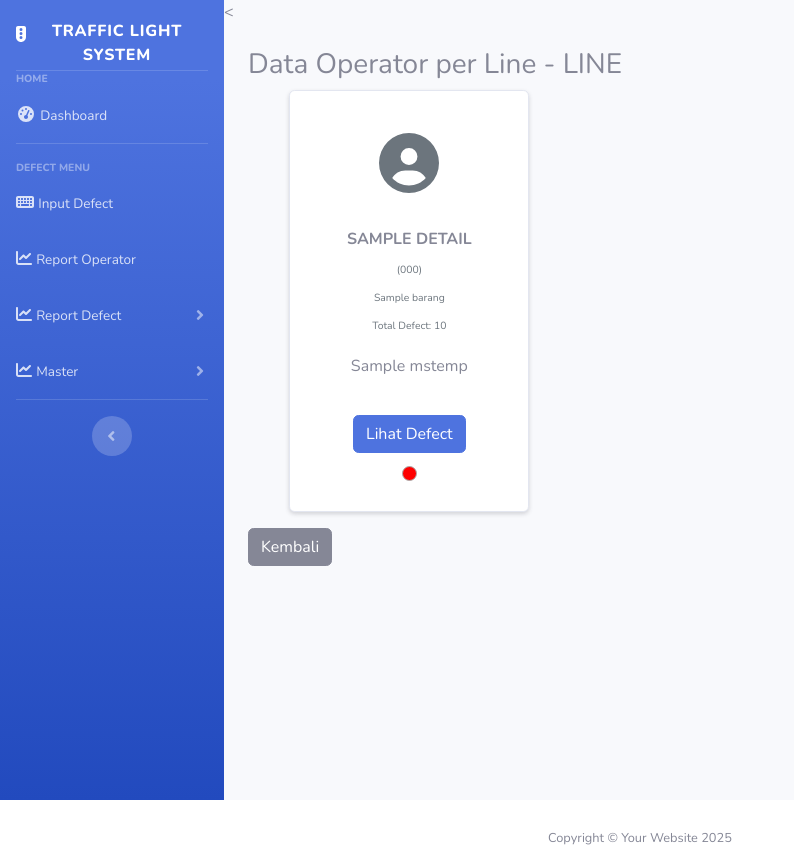
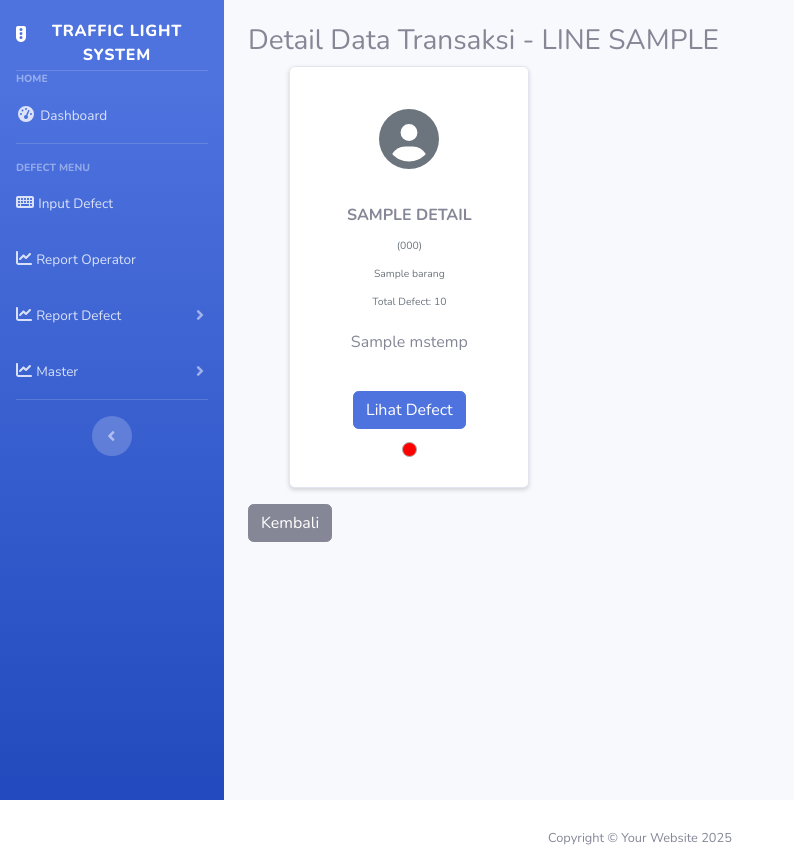
Before and after one commit to PKL-STTT-2025/Project-TLS, a CodeIgniter app: page /Project-TLS/index.php/transaksichecking/detail/1 in a window 1280 px wide. Shown: the top 846 px of the page, without its empty margins (0-794 px from the left). Run offline with CodeIgniter, Linux system fonts and the light colour scheme; tables that the repository leaves empty or names only in its code hold one stand-in row (values such as "Sample post").

Commit message:
Update: Perbaikan View

```diff
--- a/application/controllers/TransaksiChecking.php
+++ b/application/controllers/TransaksiChecking.php
@@ -13,33 +13,26 @@ class TransaksiChecking extends CI_Controller
     public function index()
     {
         $data['title'] = 'Transaksi Checking';
-        $data['TransaksiChecking'] = $this->TransaksiChecking_model->getAllTransaksiChecking();
-        // digunakan untuk menampilkan data style dan line
         $data['line_list'] = $this->TransaksiChecking_model->getAlllines();
+        $data['selected_line'] = $this->input->get('Workgroup');
+        $data['style_list'] = [];
 
-        if($this->input->get('Workgroup'))  {
-            $data['selected_line'] = $this->input->get('Workgroup');
+        if ($data['selected_line']) {
             $data['style_list'] = $this->TransaksiChecking_model->getStyleByLine($data['selected_line']);
         }
 
-        $id_line = $this->input->post('id_line');
-        $this->TransaksiChecking_model->getLineById($id_line);
+        $line = $this->input->get('Workgroup');
+        $style = $this->input->get('style');
+        $color = $this->input->get('color');
+        $orc = $this->input->get('orc');
+        $keyword = $this->input->get('keyword');
 
-         if ($this->input->post('Workgroup')) {
-            $line = $this->input->post('Workgroup');
-            $style = $this->input->post('style');
-            $data['transaksi_checking'] = $this->TransaksiChecking_model->getFilteredTransaksi($line, $style);
-        } elseif ($this->input->post('keyword')) {
-            $data['transaksi_checking'] = $this->TransaksiChecking_model->cariTransaksiChecking($keyword);
+        if ($keyword) {
+            $data['TransaksiChecking'] = $this->TransaksiChecking_model->searchData($keyword);
+        } elseif ($line && $style) {
+            $data['TransaksiChecking'] = $this->TransaksiChecking_model->getFilteredTransaksi($line, $style, $color, $orc);
         } else {
-            $data['transaksi_checking'] = $this->TransaksiChecking_model->getAllTransaksiChecking();
-        }
-
-        $keyword = $this->input->get('keyword');
-        if (!empty($keyword)) {
-            $data['transaksi'] = $this->TransaksiChecking_model->searchData($keyword);
-        } else {
-            $data['transaksi'] = $this->TransaksiChecking_model->get_all();
+            $data['TransaksiChecking'] = $this->TransaksiChecking_model->getAllTransaksiChecking();
         }
 
         $this->load->view('templates/header', $data);
@@ -91,7 +84,6 @@ class TransaksiChecking extends CI_Controller
         $data['line_name'] = $line ? $line->Workgroup : '';
         $data['Workgroup'] = $line;
 
-
         // load data style dari url
         $id_style = $this->input->get('style');
         // var_dump($id_style); exit;
@@ -101,6 +93,11 @@ class TransaksiChecking extends CI_Controller
 
         $data['style_name'] = $style ? $style->style : 'Style tidak ditemukan';
         $data['id_style'] = $id_style;
+        $color = $this->input->get('color');
+        $orc = $this->input->get('orc');
+        //view
+        $data['color'] = $color;
+        $data['orc'] = $orc;
 
         $data['operators'] = $this->TransaksiChecking_model->getLimitedEmployee(2);
         $data['operation_name'] = $this->TransaksiChecking_model->getLimitedOperation(2);
@@ -223,19 +220,27 @@ class TransaksiChecking extends CI_Controller
     {
 
         $data['title'] = 'Detail Checking Time';
+        $result = $this->TransaksiChecking_model->getTransaksiById($id_transaksi_checking);
+        $data['transaksi'] = $result['transaksi'];
+        $data['operations'] = $result['operations'];
+
+        if (!empty($data['transaksi'])) {
+            $id_wg = $data['transaksi']['id_wg'];
+            $line = $this->TransaksiChecking_model->getLineById($id_wg);
+            $data['line_name'] = $line['Workgroup'] ?? '';
+        } else {
             $data['line_name'] = '';
+        }
+
         $data['operators'] = $this->TransaksiChecking_model->getLimitedOperator($id_transaksi_checking);
         $data['operation_name'] = $this->TransaksiChecking_model->getLimitedOperation(2);
         $data['layout'] = $this->TransaksiChecking_model->getLayout($id_transaksi_checking);
         $data['operation_defects'] = $this->TransaksiChecking_model->getDefectsPerOperation($id_transaksi_checking);
 
-        // Ambil layout
         $layout = $this->TransaksiChecking_model->getLayout($id_transaksi_checking);
 
-        // Ambil defects per operator
         $operation_defects = $this->TransaksiChecking_model->getDefectsPerOperation($id_transaksi_checking);
 
-        // Hitung defect count per op_code
         $defectCounts = [];
         foreach ($operation_defects as $defect) {
             $id_detail = $defect['id_transaksi_checking_detail'];
@@ -317,61 +322,41 @@ class TransaksiChecking extends CI_Controller
 
     public function update($id)
 {
-        $transaksi_detail = $this->input->post('operators');
+    $id_details = $this->input->post('id_transaksi_checking_detail');
+    date_default_timezone_set('Asia/Jakarta');
 
-        if (!$transaksi_detail || !is_array($transaksi_detail)) {
-            $this->session->set_flashdata('error', 'Data tidak valid.');
-            redirect('TransaksiChecking/ubah/' . $id);
-        }
-
-        foreach ($transaksi_detail as $detail) {
-            $id_detail = $detail['id_transaksi_checking_detail'] ?? null;
-
+    foreach ($id_details as $index => $id_detail) {
         $data_detail = [
-                'empID' => $detail['empID'],
-                'employee_name' => $detail['employee_name'],
-                'op_name' => $detail['op_name'],
-                'op_code' => $detail['op_code'],
-                'date_updated' => date('Y-m-d H:i:s'),
+            'empID' => $this->input->post('empID')[$index],
+            'op_name' => $this->input->post('op_name')[$index],
+            'op_code' => trim($this->input->post('op_code')[$index]),
+            'date_updated' => date('Y-m-d H:i:s')
         ];
 
-            if ($id_detail) {
         $this->TransaksiChecking_model->update_detail($id_detail, $data_detail);
-            } else {
-                $data_detail['id_transaksi_checking_detail'] = $id;
-                $data_detail['date_created'] = date('Y-m-d H:i:s');
-                $id_detail = $this->TransaksiChecking_model->insert_detail($data_detail);
-            }
-            if (!empty($detail['defects'])) {
-                foreach ($detail['defects'] as $defect) {
-                    $id_defect = $defect['id_defect'] ?? null;
 
+        // Hapus defect lama dulu (opsional, tergantung sistem)
+        $this->db->where('id_transaksi_checking_detail', $id_detail);
+        $this->db->delete('transaksi_defect');
+
+        $deskripsi_defect = $this->input->post('deskripsi_defect')[$index];
+        $jumlah_defect = $this->input->post('jumlah')[$index];
+
+        foreach ($deskripsi_defect as $i => $desc) {
             $data_defect = [
-                        // 'kode_defect' => $defect['kode_defect'],
-                        // 'deskripsi_defect' => $defect['deskripsi_defect'],
-                        // 'kategori_defect' => $defect['kategori_defect'],
                 'id_transaksi_checking_detail' => $id_detail,
-                        'id_defect' => $defect['id_defect'],
-                        'note' => $detail['note'] ?? null,
-                        'jumlah' => $defect['jumlah'],
-                        'date_updated' => date('Y-m-d H:i:s'),
+                'id_defect' => $desc,
+                'jumlah' => $jumlah_defect[$i],
+                'date_created' => date('Y-m-d H:i:s')
             ];
-
-                    if ($id_defect) {
-                        $this->TransaksiChecking_model->update_defect($id_defect, $data_defect);
-                    } else {
-                        $data_defect['id_transaksi_defect'] = $id;
-                        $data_defect['id_transaksi_checkingdetail'] = $id_detail;
-                        $data_defect['date_created'] = date('Y-m-d H:i:s');
-                        $this->TransaksiChecking_model->insert_defect($data_defect);
-                    }
-                }
+            $this->db->insert('transaksi_defect', $data_defect);
         }
     }
 
     $this->session->set_flashdata('success', 'Data berhasil diperbarui.');
     redirect('TransaksiChecking');
 }
+
 }
 
     // public function search()
--- a/application/models/TransaksiChecking_model.php
+++ b/application/models/TransaksiChecking_model.php
@@ -81,12 +81,31 @@ class TransaksiChecking_model extends CI_Model
 // }
 
 
-    public function getFilteredTransaksi($line, $style)
-    {
-        $this->db->where('Workgroup', $line);
-        $this->db->where('style', $style);
-        $query = $this->db->get('mstworkgroup');
-        return $query->result_array();
+public function getFilteredTransaksi($line, $style, $color, $orc)
+{
+    $this->db->select('*');
+    $this->db->from('transaksi_checking');
+    $this->db->join('mstworkgroup', 'transaksi_checking.id_wg = mstworkgroup.idWG');
+    $this->db->join('operation_breakdown', 'transaksi_checking.id_opb = operation_breakdown.id');
+
+    if (!empty($line)) {
+        $this->db->where('transaksi_checking.id_wg', $line);
+    }
+
+    if (!empty($style)) {
+        $this->db->where('transaksi_checking.id_opb', $style);
+    }
+
+    if (!empty($color)) {
+        $this->db->where('transaksi_checking.color', $color);
+    }
+
+    if (!empty($orc)) {
+        $this->db->where('transaksi_checking.orc', $orc);
+    }
+
+    return $this->db->get()->result_array();
+}
 
 
 //     $layout = $this->db
@@ -104,7 +123,6 @@ class TransaksiChecking_model extends CI_Model
 //     'layout' => $layout,
 //     'style_data' => $style_data
 // ];
-    }
 
     public function tambahDataInputDefect()
     {
@@ -290,8 +308,14 @@ class TransaksiChecking_model extends CI_Model
         $this->db->select('Workgroup');
         $this->db->from('mstworkgroup');
         $this->db->where('idWG', $id);
-        return $this->db->get()->row();
+        return $this->db->get()->row_array();
     }
+
+    // public function getLineByWorkgroupId($id_wg)
+    // {
+    //     return $this->db->get_where('mstworkgroup', ['idWG' => $id_wg])->row_array();
+    // }
+
 
     public function searchData($keyword)
     {
--- a/application/views/TransaksiChecking/detail.php
+++ b/application/views/TransaksiChecking/detail.php
@@ -77,9 +77,9 @@
     }
 </style>
 
-<<div class="container mt-4">
+<div class="container mt-4">
     <?php if (!empty($layout) && !empty($operators)): ?>
-        <h3>Data Operator per Line - LINE <?= strtoupper($line_name) ?></h3>
+        <h3>Detail Data Transaksi - <?= isset($line_name) ? 'LINE ' . strtoupper($line_name) : 'TIDAK DIKETAHUI' ?></h3>
 
         <form method="post" action="<?= base_url('TransaksiChecking/detail'); ?>">
             <div class="grid-container">
```
Also changed, not shown: application/views/TransaksiChecking/index.php (+25 -20 lines). Lines whose indentation alone changed are shown as unchanged.
